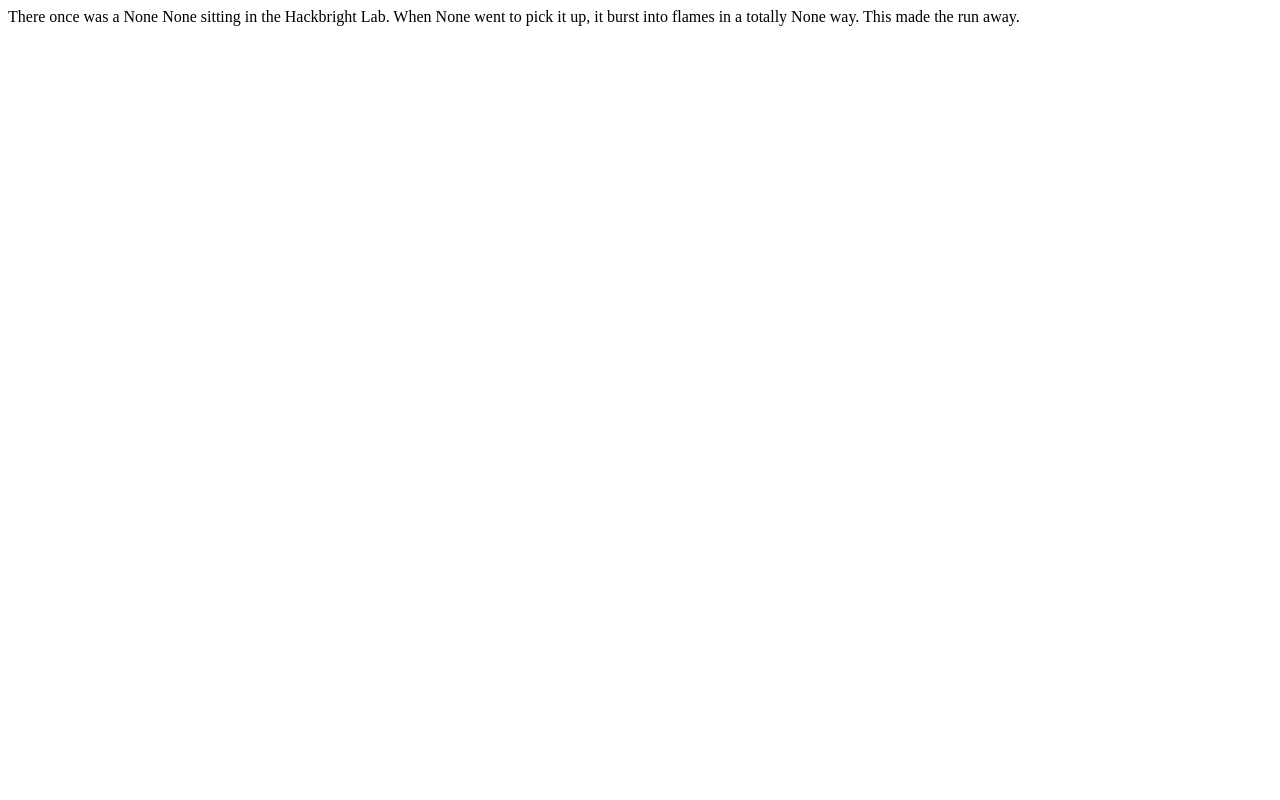
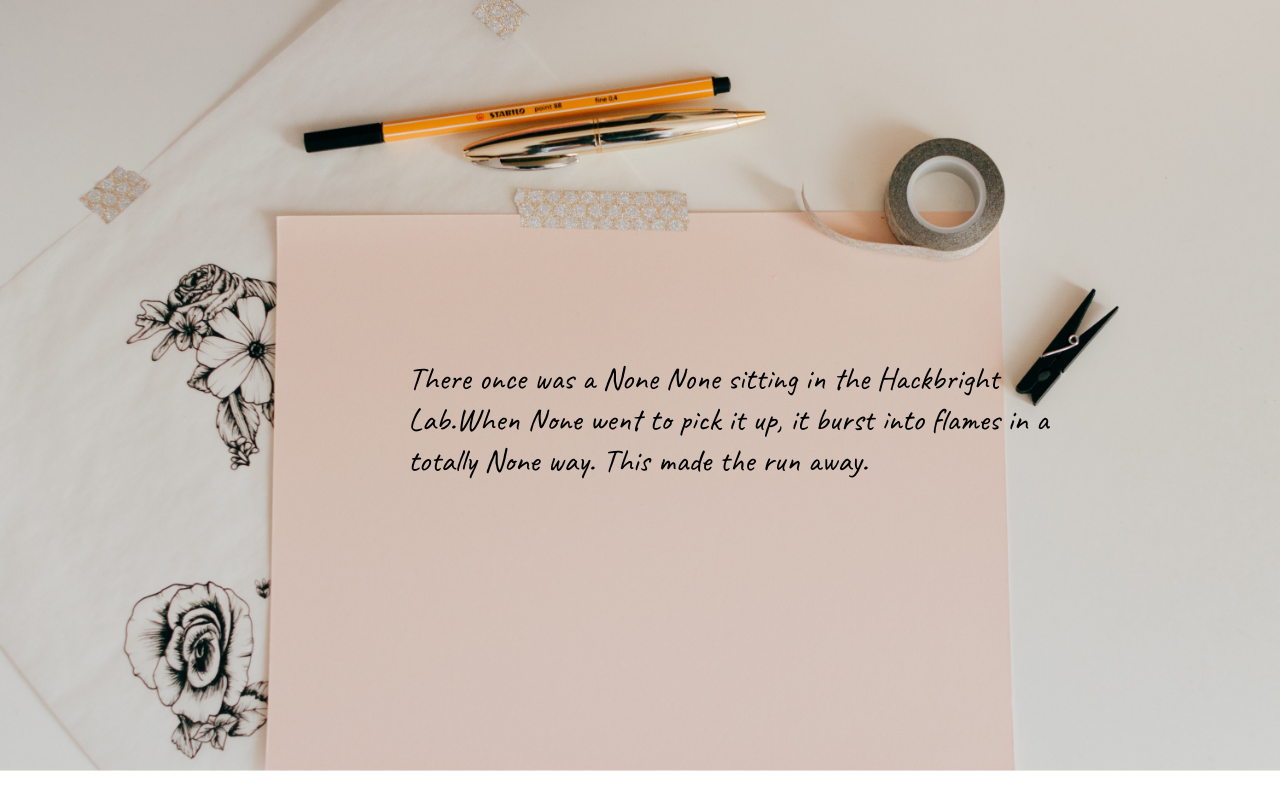
Before and after one commit to edaleeta/hackbright-labs, a Flask app: page /madlib in a window 1280 px wide; the page is wider, and only the part inside the window is pictured. Run offline with Flask 2, Linux system fonts and the light colour scheme.

Commit message:
CSS Experiments.

```diff
--- a/static/madlibs.css
+++ b/static/madlibs.css
@@ -0,0 +1,36 @@
+@import url('https://fonts.googleapis.com/css?family=Caveat:400,700');
+
+body {
+    font-family: Caveat;
+    font-size: 2em;
+    background-image: url('/static/paper.jpg');
+    background-size: cover;
+    background-repeat: no-repeat;
+}
+
+#madlib-text {
+    position: relative;
+    margin-left: auto;
+    margin-right: auto;
+    top: 250px;
+    width: 650px;
+    padding: 100px 300px 100px 400px;
+}
+/*#paper {
+    position: fixed;
+    top: -50%;
+    left: -50%;
+    width: 200%;
+    height: 200%;
+}
+
+paper img {
+    position: absolute;
+    top: 0;
+    left: 0;
+    right: 0;
+    bottom: 0;
+    margin: auto;
+    min-width: 50%;
+    min-height: 50%;
+}*/
--- a/templates/madlibs.html
+++ b/templates/madlibs.html
@@ -1,9 +1,14 @@
 <html>
 <head>
     <title>Madlibs</title>
+
+    <link rel="stylesheet" href="/static/madlibs.css">
+
+
 </head>
 <body>
-    There once was a {{ color }} {{ noun }} sitting in the Hackbright Lab.
-    When {{ person }} went to pick it up, it burst into flames in a totally {{ adjective }} way. This made the {{ animals }} run away.
+    <p id="madlib-text">
+        There once was a {{ color }} {{ noun }} sitting in the Hackbright Lab.When {{ person }} went to pick it up, it burst into flames in a totally {{ adjective }} way. This made the {{ animals }} run away.
+    </p>
 </body>
 </html>
```
Also changed, not shown: static/paper.jpg (added).
